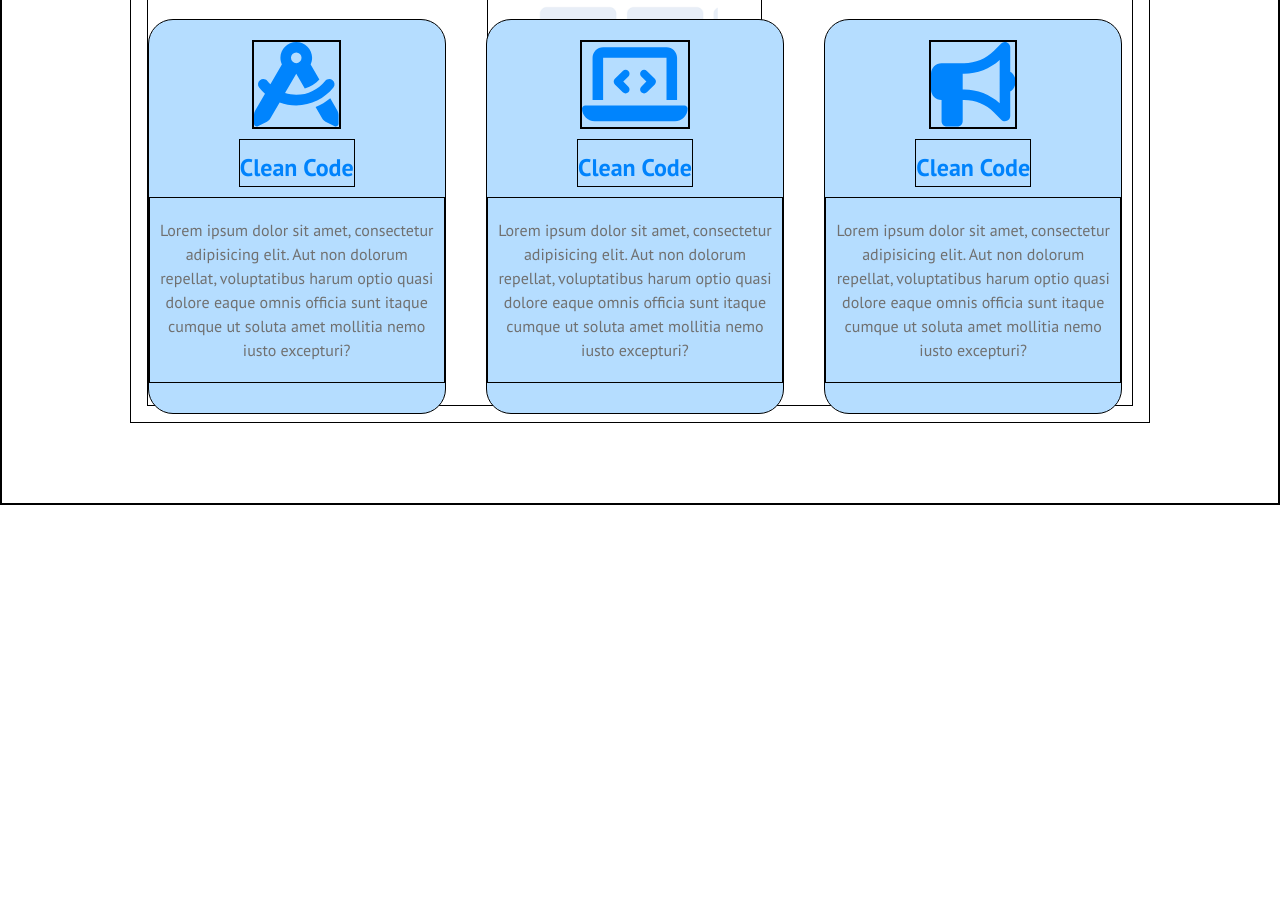
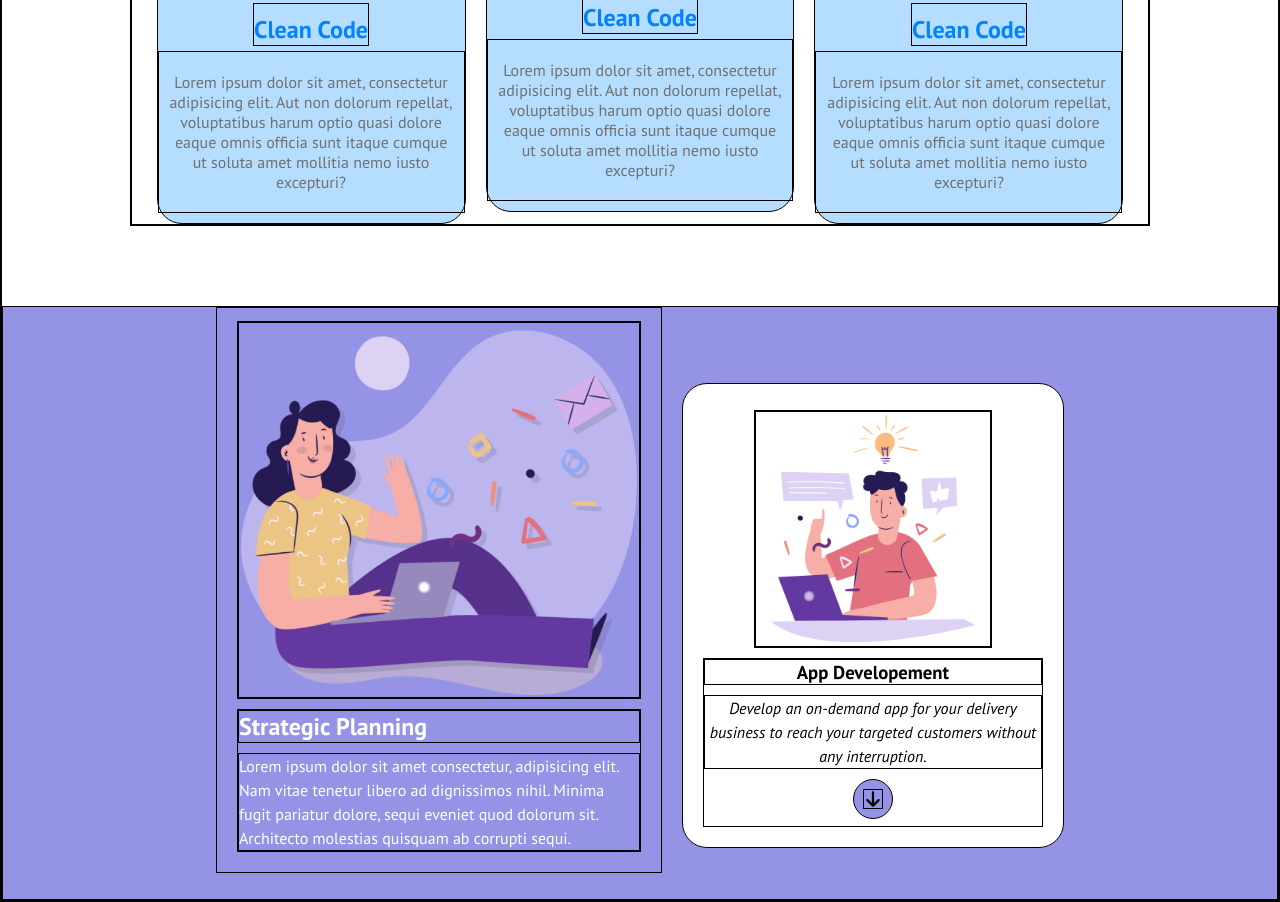
Before and after one commit to BernardoCosmi/htmlcss-responsive-layout, a plain HTML site: page index.html in a window 1280 px wide. Shown: the part 610-1512 px from the top of the page. Before the commit the page ends 1115 px from the top, so only its background shows below. Drawn offline with Linux system fonts and the light colour scheme.

Commit message:
Section 2 completed - Mobile, Tablet and Desktop

```diff
--- a/assets/css/style.css
+++ b/assets/css/style.css
@@ -1,11 +1,14 @@
 @import url('https://fonts.googleapis.com/css2?family=PT+Sans:ital,wght@0,400;0,700;1,400;1,700&display=swap');
-
-
 *{
     margin: 0px;
     padding: 0px;
     box-sizing: border-box;
     border: 1px solid black;
+}
+.clearfix::after{
+    content:"";
+    display: table;
+    clear: both;
 }
 html{
     font-size: 1rem;
@@ -13,7 +16,7 @@ html{
 }
 
 /* ANCHOR Desktop version */
-@media screen and (min-width:1024px) and (max-width:1920px){
+@media screen and (min-width:769px) and (max-width:1024px){
     .nav-menù-flex>#menù-compact{
         display: none;
     }
@@ -61,29 +64,29 @@ header{
 .container{
     margin: 20vh auto 10vh;
     max-width: 80%;
-    padding: 2vh;
 }
 .general-info{
     display: flex;
-    gap: 40px;
+    justify-content: center;
+    gap: 20px;
     flex-wrap: wrap;
+    min-width: 100%;
 }
 .card{
     display: flex;
     flex-direction: column;
     align-items: center;
     text-align: center;
-    min-height: fit-content;
     background-color: #b5ddff;
     border-radius: 25px;
     width: calc((((100%)/3)) - 30px);
-    gap: 10px;
+    height: calc((((100%)/2)) - 10px);
+    gap: 5px;
     padding: 20px 0 10px;
-    line-height: 1.5;
 }
 .card>span{
-    min-width: 25%;
-    min-height: 25%;
+    min-width: 5vw;
+    min-height: 5vh;
 }
 .card>span>svg{
     width: 100%;
@@ -94,9 +97,9 @@ header{
     padding-top: 10px;
 }
 .card > p{
-    margin-bottom: 20px;
     padding: 20px 10px;
     color: rgb(112, 112, 112);
+    align-self: flex-end;
 }
 .large.card{
     flex-direction: row;
@@ -135,6 +138,88 @@ header{
     max-width: 100%;
     max-height: 100%;
     display: block;
+}
+
+/* SECTION 2 */
+.planning{
+    width: 100%;
+    margin: auto;
+    display: flex;
+    justify-content: center;
+    gap: 20px;
+    background-color: #9593e6;
+}
+.strategic-planning{
+    max-width: 35%;
+    align-self: flex-start;
+    color: white;
+    padding: 20px;
+    margin-bottom: 2%;
+    padding-top: 1%;
+    display: flex;
+    flex-direction: column;
+    gap: 10px;
+}
+.strategic-planning>figure>img{
+    width: 100%;
+    height: 100%;
+    display: block;
+}
+.strategic-planning>div{
+    display: flex;
+    flex-direction: column;
+    gap: 10px;
+}
+.strategic-planning>div>p{
+    line-height: 1.5;
+}
+.app-developement{
+    max-width: 30%;
+    align-self: flex-end;
+    background-color: white;
+    padding: 20px;
+    text-align: center;
+    display: flex;
+    flex-direction: column;
+    align-items: center;
+    gap: 10px;
+    border-radius: 25px;
+    margin-bottom: 4%;
+    padding-top: 2%;
+}
+.app-developement>figure{
+    max-width: 70%;
+    max-height: 70%;
+}
+.app-developement>figure>img{
+    width: 100%;
+    height: 100%;
+    display: block;
+}
+.app-developement>div{
+    display: flex;
+    flex-direction: column;
+    gap: 10px;
+}
+.app-developement>div>p{
+    line-height: 1.5;
+    font-style: italic;
+}
+.app-developement>div>a{
+    align-self: center;
+    width: 40px;
+    height: 40px;
+    background-color: #9593e6;
+    border-radius: 100%;
+    display: flex;
+    align-items: center;
+    justify-content: center;
+    margin-bottom: 2%;
+}
+.app-developement>div>a>svg{
+    fill: black;
+    width: 20px;
+    height: 20px;
 }
 
 
@@ -196,6 +281,35 @@ header{
     .large.card>figure{
         align-self: center;
     }
+    /* SECTION 2 */
+    .planning{
+        flex-wrap: wrap;
+        padding: 10%;
+    }
+    .strategic-planning{
+        max-width: 100%;
+    }
+    .strategic-planning>div>h2{
+        font-size: 300%;
+        margin-bottom: 5%;
+        margin-top: 5%;
+    }
+    .strategic-planning>div>p{
+        line-height: 2;
+    }
+    .strategic-planning>figure>img{
+        padding: 5%;
+    }
+    .app-developement{
+        max-width: 100%;
+        border-radius: 40px;
+    }
+    .app-developement>div>h3{
+
+    }
+    .app-developement>div>p{
+        line-height: 2;
+    }
 }
 
 
@@ -229,18 +343,22 @@ header{
 
     /* SECTION 1 */
     .container{
-        margin: 13vw auto 5vw;
+        margin: 13vw auto 7vw;
         max-width: 100%;
         padding: 2vh;
     }
     .general-info{
         display: flex;
-        gap: 40px;
+        gap: 20px;
         flex-wrap: wrap;
     }
+    .card{
+        height: calc((100%/2)-20);
+    }
+
     .large.card{
         flex-direction: column;
-        width: calc((((100%)/3)*2) - 20px);
+        width: calc((((100%)/3)*2) - 40px);
         align-items: flex-start;
         margin-bottom: 0;
         padding: 0 20px;
@@ -256,26 +374,27 @@ header{
     }
     .large.card>figure>img{
         margin-top: 20px;
-        max-width: 100%;
+        width: 100%;
         display: block;
     }
+    .card.clean-code{
 
-
-
-
-
-
-
-
-
-
-
-
-
-
-/* Clearfix */
-.clearfix::after{
-    content:"";
-    display: table;
-    clear: both;
-}
+    }
+    /* SECTION 2 */
+    .planning{
+        flex-wrap: wrap;
+        padding: 20px;
+    }
+    .strategic-planning{
+        max-width: 100%;
+    }
+    .strategic-planning>div>h2{
+        font-size: 400%;
+        margin-bottom: 5%;
+    }
+    .strategic-planning>figure>img{
+        padding: 5%;
+    }
+    .app-developement{
+        max-width: 100%;
+    }
--- a/index.html
+++ b/index.html
@@ -26,9 +26,9 @@
     </header>
 
     <div class="container">
+
         <!-- SECTION 1 -->
         <section class="general-info">
-
             <div class="large card">
                 <div>
                     <h2>Get a demo application</h2>
@@ -37,12 +37,10 @@
                         <svg xmlns="http://www.w3.org/2000/svg" height="16" width="16" viewBox="0 0 384 512"><!--!Font Awesome Free 6.5.1 by @fontawesome - https://fontawesome.com License - https://fontawesome.com/license/free Copyright 2023 Fonticons, Inc.--><path fill="#ffffff" d="M318.7 268.7c-.2-36.7 16.4-64.4 50-84.8-18.8-26.9-47.2-41.7-84.7-44.6-35.5-2.8-74.3 20.7-88.5 20.7-15 0-49.4-19.7-76.4-19.7C63.3 141.2 4 184.8 4 273.5q0 39.3 14.4 81.2c12.8 36.7 59 126.7 107.2 125.2 25.2-.6 43-17.9 75.8-17.9 31.8 0 48.3 17.9 76.4 17.9 48.6-.7 90.4-82.5 102.6-119.3-65.2-30.7-61.7-90-61.7-91.9zm-56.6-164.2c27.3-32.4 24.8-61.9 24-72.5-24.1 1.4-52 16.4-67.9 34.9-17.5 19.8-27.8 44.3-25.6 71.9 26.1 2 49.9-11.4 69.5-34.3z"/></svg>
                         <a href=""> App Store</a>
                     </button>
-
                 </div>
                 <figure><img src="./assets/img/phone.png" alt=""></figure>
             </div>
-
-            <div class="card">
+            <div class="card clean-code">
                 <span><svg xmlns="http://www.w3.org/2000/svg" height="16" width="12" viewBox="0 0 384 512"><!--!Font Awesome Free 6.5.1 by @fontawesome - https://fontawesome.com License - https://fontawesome.com/license/free Copyright 2023 Fonticons, Inc.--><path fill="#0084fd" d="M64 0C28.7 0 0 28.7 0 64V448c0 35.3 28.7 64 64 64H320c35.3 0 64-28.7 64-64V160H256c-17.7 0-32-14.3-32-32V0H64zM256 0V128H384L256 0zM153 289l-31 31 31 31c9.4 9.4 9.4 24.6 0 33.9s-24.6 9.4-33.9 0L71 337c-9.4-9.4-9.4-24.6 0-33.9l48-48c9.4-9.4 24.6-9.4 33.9 0s9.4 24.6 0 33.9zM265 255l48 48c9.4 9.4 9.4 24.6 0 33.9l-48 48c-9.4 9.4-24.6 9.4-33.9 0s-9.4-24.6 0-33.9l31-31-31-31c-9.4-9.4-9.4-24.6 0-33.9s24.6-9.4 33.9 0z"/></svg></span>
                 <h2>Clean Code</h2>
                 <p>Lorem ipsum dolor sit amet, consectetur adipisicing elit. Aut non dolorum repellat, voluptatibus harum optio quasi dolore eaque omnis officia sunt itaque cumque ut soluta amet mollitia nemo iusto excepturi?</p>
@@ -51,23 +49,42 @@
                 <span><svg xmlns="http://www.w3.org/2000/svg" height="16" width="16" viewBox="0 0 512 512"><!--!Font Awesome Free 6.5.1 by @fontawesome - https://fontawesome.com License - https://fontawesome.com/license/free Copyright 2023 Fonticons, Inc.--><path fill="#0084fd" d="M352 96c0 14.3-3.1 27.9-8.8 40.2L396 227.4c-23.7 25.3-54.2 44.1-88.5 53.6L256 192h0 0l-68 117.5c21.5 6.8 44.3 10.5 68.1 10.5c70.7 0 133.8-32.7 174.9-84c11.1-13.8 31.2-16 45-5s16 31.2 5 45C428.1 341.8 347 384 256 384c-35.4 0-69.4-6.4-100.7-18.1L98.7 463.7C94 471.8 87 478.4 78.6 482.6L23.2 510.3c-5 2.5-10.9 2.2-15.6-.7S0 501.5 0 496V440.6c0-8.4 2.2-16.7 6.5-24.1l60-103.7C53.7 301.6 41.8 289.3 31.2 276c-11.1-13.8-8.8-33.9 5-45s33.9-8.8 45 5c5.7 7.1 11.8 13.8 18.2 20.1l69.4-119.9c-5.6-12.2-8.8-25.8-8.8-40.2c0-53 43-96 96-96s96 43 96 96zm21 297.9c32.6-12.8 62.5-30.8 88.9-52.9l43.7 75.5c4.2 7.3 6.5 15.6 6.5 24.1V496c0 5.5-2.9 10.7-7.6 13.6s-10.6 3.2-15.6 .7l-55.4-27.7c-8.4-4.2-15.4-10.8-20.1-18.9L373 393.9zM256 128a32 32 0 1 0 0-64 32 32 0 1 0 0 64z"/></svg></span>
                 <h2>Clean Code</h2>
                 <p>Lorem ipsum dolor sit amet, consectetur adipisicing elit. Aut non dolorum repellat, voluptatibus harum optio quasi dolore eaque omnis officia sunt itaque cumque ut soluta amet mollitia nemo iusto excepturi?</p>
-
             </div>
             <div class="card">
                 <span><svg xmlns="http://www.w3.org/2000/svg" height="16" width="20" viewBox="0 0 640 512"><!--!Font Awesome Free 6.5.1 by @fontawesome - https://fontawesome.com License - https://fontawesome.com/license/free Copyright 2023 Fonticons, Inc.--><path fill="#0084fd" d="M64 96c0-35.3 28.7-64 64-64H512c35.3 0 64 28.7 64 64V352H512V96H128V352H64V96zM0 403.2C0 392.6 8.6 384 19.2 384H620.8c10.6 0 19.2 8.6 19.2 19.2c0 42.4-34.4 76.8-76.8 76.8H76.8C34.4 480 0 445.6 0 403.2zM281 209l-31 31 31 31c9.4 9.4 9.4 24.6 0 33.9s-24.6 9.4-33.9 0l-48-48c-9.4-9.4-9.4-24.6 0-33.9l48-48c9.4-9.4 24.6-9.4 33.9 0s9.4 24.6 0 33.9zM393 175l48 48c9.4 9.4 9.4 24.6 0 33.9l-48 48c-9.4 9.4-24.6 9.4-33.9 0s-9.4-24.6 0-33.9l31-31-31-31c-9.4-9.4-9.4-24.6 0-33.9s24.6-9.4 33.9 0z"/></svg></span>
                 <h2>Clean Code</h2>
                 <p>Lorem ipsum dolor sit amet, consectetur adipisicing elit. Aut non dolorum repellat, voluptatibus harum optio quasi dolore eaque omnis officia sunt itaque cumque ut soluta amet mollitia nemo iusto excepturi?</p>
-
             </div>
             <div class="card">
                 <span><svg xmlns="http://www.w3.org/2000/svg" height="16" width="16" viewBox="0 0 512 512"><!--!Font Awesome Free 6.5.1 by @fontawesome - https://fontawesome.com License - https://fontawesome.com/license/free Copyright 2023 Fonticons, Inc.--><path fill="#0084fd" d="M480 32c0-12.9-7.8-24.6-19.8-29.6s-25.7-2.2-34.9 6.9L381.7 53c-48 48-113.1 75-181 75H192 160 64c-35.3 0-64 28.7-64 64v96c0 35.3 28.7 64 64 64l0 128c0 17.7 14.3 32 32 32h64c17.7 0 32-14.3 32-32V352l8.7 0c67.9 0 133 27 181 75l43.6 43.6c9.2 9.2 22.9 11.9 34.9 6.9s19.8-16.6 19.8-29.6V300.4c18.6-8.8 32-32.5 32-60.4s-13.4-51.6-32-60.4V32zm-64 76.7V240 371.3C357.2 317.8 280.5 288 200.7 288H192V192h8.7c79.8 0 156.5-29.8 215.3-83.3z"/></svg></span>
                 <h2>Clean Code</h2>
                 <p>Lorem ipsum dolor sit amet, consectetur adipisicing elit. Aut non dolorum repellat, voluptatibus harum optio quasi dolore eaque omnis officia sunt itaque cumque ut soluta amet mollitia nemo iusto excepturi?</p>
+            </div>
+        </section>
+    </div>
 
+    <!-- SECTION 2 -->
+    <section class="planning">
+        <div class="strategic-planning">
+            <figure>
+                <img src="./assets/img/planning1.png" alt="">
+            </figure>
+            <div>
+                <h2>Strategic Planning</h2>
+                <p>Lorem ipsum dolor sit amet consectetur, adipisicing elit. Nam vitae tenetur libero ad dignissimos nihil. Minima fugit pariatur dolore, sequi eveniet quod dolorum sit. Architecto molestias quisquam ab corrupti sequi.</p>
             </div>
+        </div>
+        <div class="app-developement">
+            <figure>
+                <img src="./assets/img/planning2.png" alt="">
+            </figure>
+            <div>
+                <h3>App Developement</h3>
+                <p>Develop an on-demand app for your delivery business to reach your targeted customers without any interruption.</p>
+                <a href=""><svg xmlns="http://www.w3.org/2000/svg" height="16" width="12" viewBox="0 0 384 512"><!--!Font Awesome Free 6.5.1 by @fontawesome - https://fontawesome.com License - https://fontawesome.com/license/free Copyright 2023 Fonticons, Inc.--><path fill="#000000" d="M169.4 470.6c12.5 12.5 32.8 12.5 45.3 0l160-160c12.5-12.5 12.5-32.8 0-45.3s-32.8-12.5-45.3 0L224 370.8 224 64c0-17.7-14.3-32-32-32s-32 14.3-32 32l0 306.7L54.6 265.4c-12.5-12.5-32.8-12.5-45.3 0s-12.5 32.8 0 45.3l160 160z"/></svg></a>
+            </div>
+        </div>
 
         </section>
-
-    </section>
 </body>
 </html>
```
